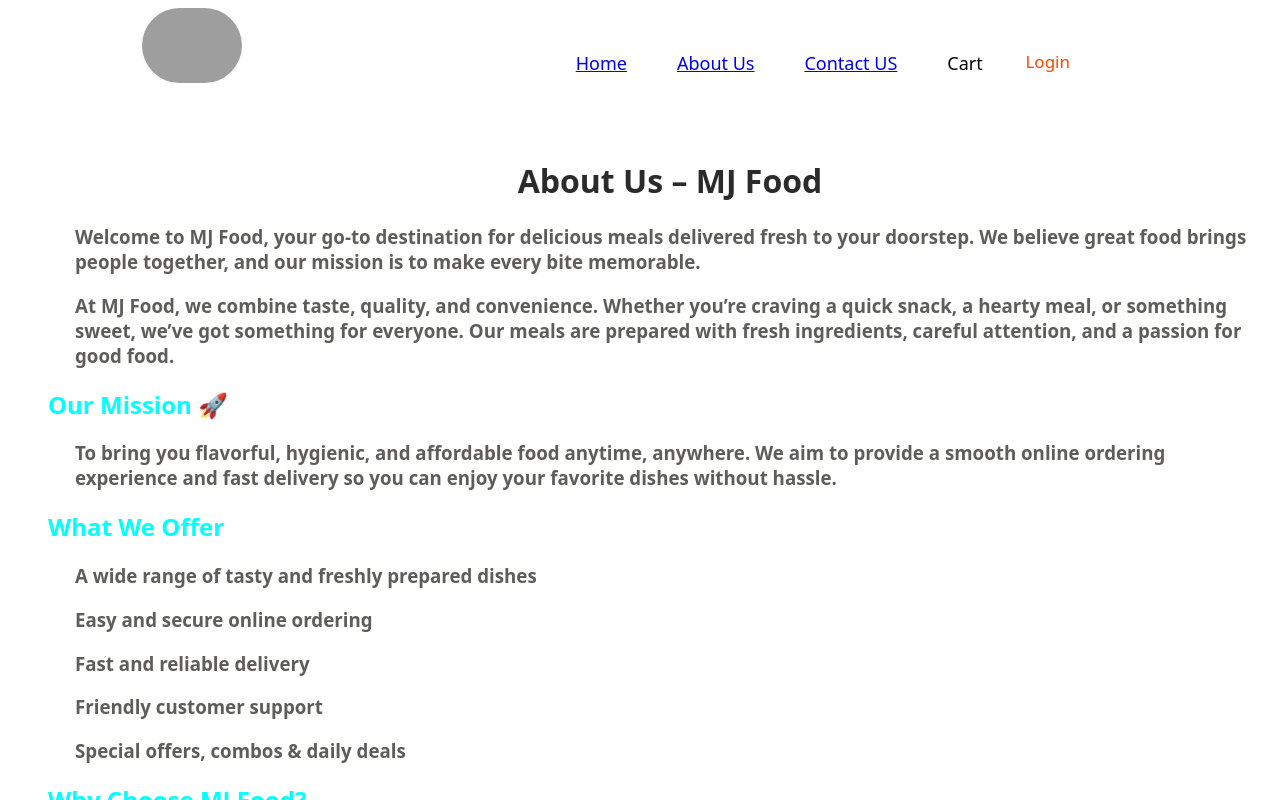
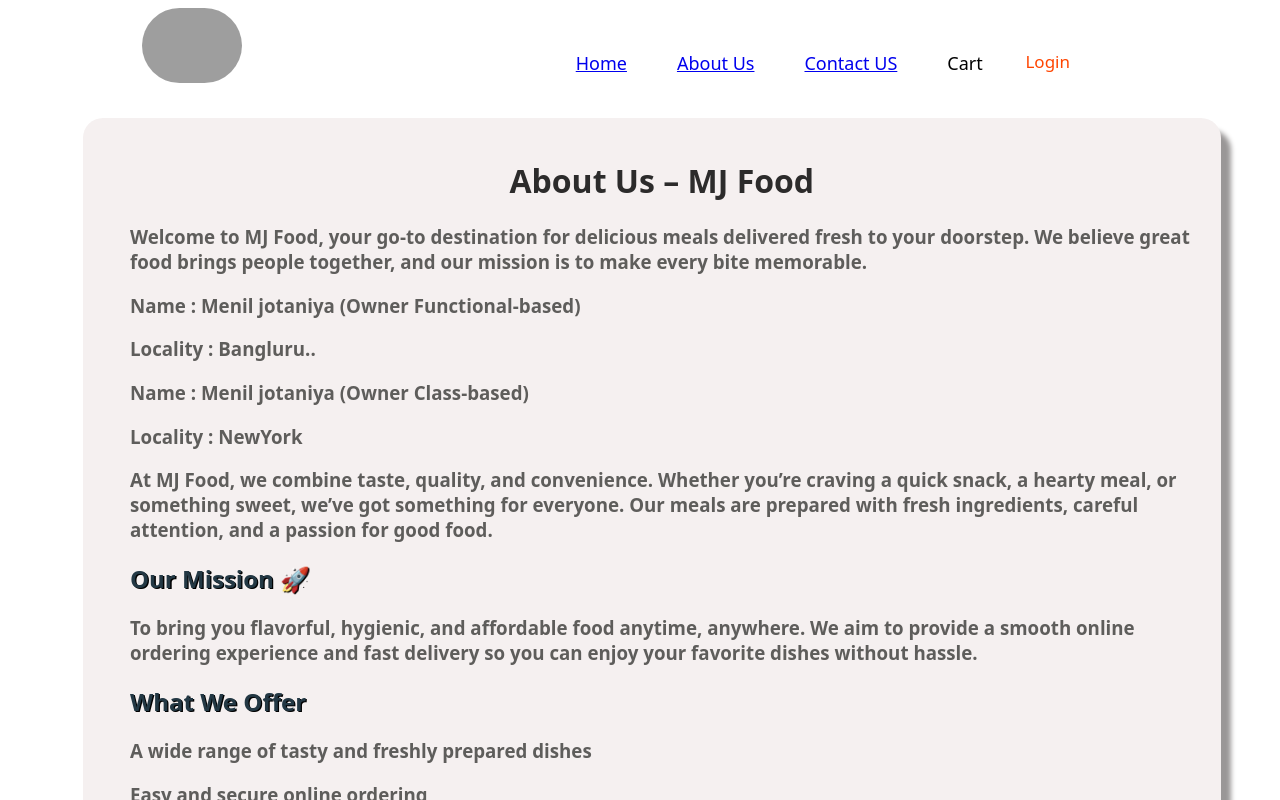
Before and after one commit to menil-nxt/React, a React (Vite) app: page /about in a window 1280 px wide. Shown: the top 800 px of the page. Built offline with nearby package versions, Linux system fonts and the light colour scheme; grey boxes are pictures that could not be loaded.

Commit message:
class-based component

```diff
--- a/src/components/About.js
+++ b/src/components/About.js
@@ -1,3 +1,6 @@
+import { User } from "./User";
+import UserClass from "./UserClass";
+
 const About = () => {
   return (
     <div className="about-cart">
@@ -7,6 +10,11 @@ const About = () => {
         fresh to your doorstep. We believe great food brings people together,
         and our mission is to make every bite memorable.
       </h3>
+      <User
+        name="Menil jotaniya (Owner Functional-based)"
+        Locality="Bangluru.."
+      />
+      <UserClass name="Menil jotaniya (Owner Class-based)" Locality="NewYork" />
       <h3>
         At MJ Food, we combine taste, quality, and convenience. Whether you’re
         craving a quick snack, a hearty meal, or something sweet, we’ve got
--- /dev/null
+++ b/src/components/User.js
@@ -0,0 +1,8 @@
+export const User = (props) => {
+  return (
+    <div className="user-class">
+      <h3>Name : {props.name}</h3>
+      <h3>Locality : {props.Locality}</h3>
+    </div>
+  );
+};
--- /dev/null
+++ b/src/components/UserClass.js
@@ -0,0 +1,18 @@
+import React from "react";
+
+class UserClass extends React.Component {
+  constructor(props) {
+    super(props);
+    console.log(props);
+  }
+  render() {
+    return (
+      <div className="user-class">
+        <h3>Name : {this.props.name}</h3>
+        <h3>Locality : {this.props.Locality}</h3>
+      </div>
+    );
+  }
+}
+
+export default UserClass;
--- a/style.css
+++ b/style.css
@@ -201,11 +201,13 @@
 
 .about-cart {
     box-sizing: border-box;
-    width:100%;
-    margin-left: 20px;
+    width: 90%;
+    margin-left: 75px;
     padding: 20px;
-    background: rgb(255, 255, 255);
+    background: rgb(245, 240, 240);
     border-radius: 20px;
+    box-shadow: 10px 12px 5px rgb(154, 151, 151);
+    margin-bottom: 50px;
 }
 .about-heading{
     padding-left: 20px;
@@ -214,7 +216,9 @@
     justify-content: center;
 }
 .about-cart h2 {
-    color: aqua;
+    color: rgb(35, 56, 68);
+    margin-left: 27px;
+    text-shadow: 1.3px 1px 0.1px #010101;
 }
 
 .about-cart h3 {
```
Also changed, not shown: 2 other files (tests, documents, lock files or other folders).
